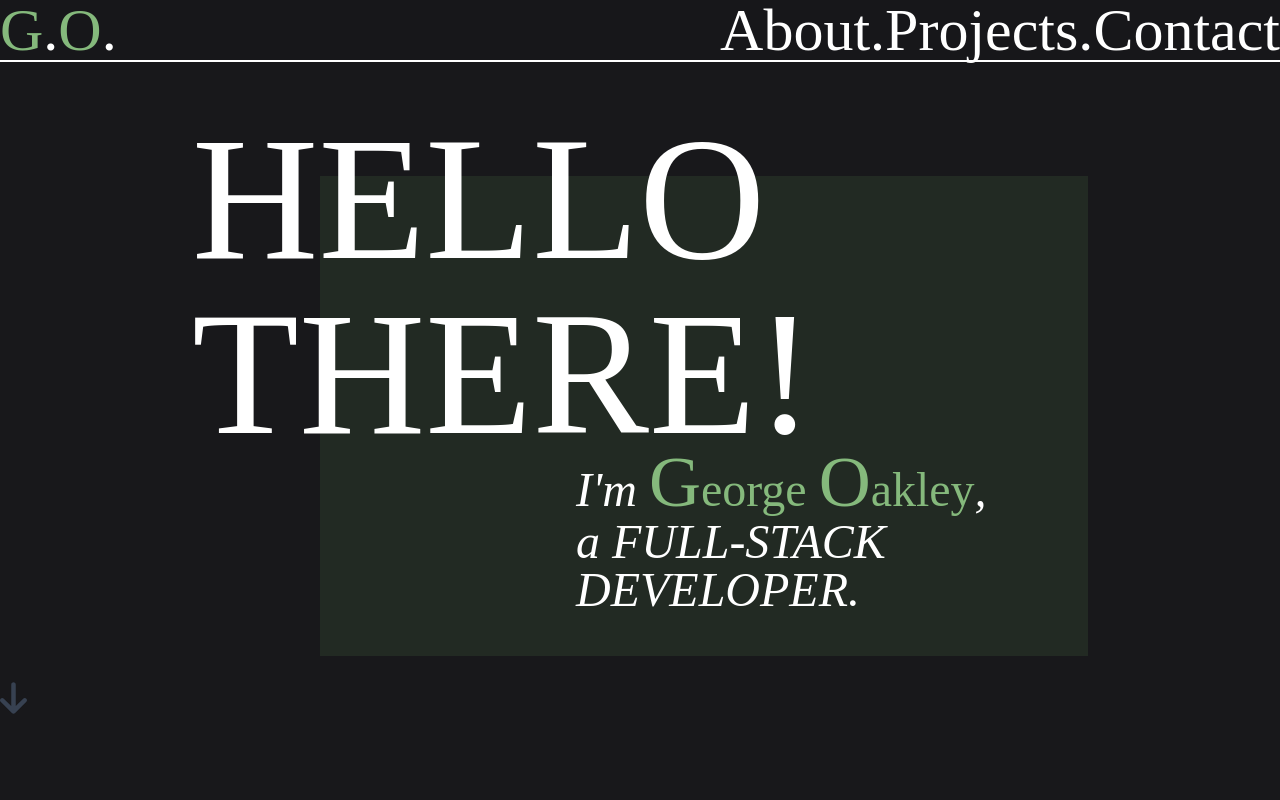
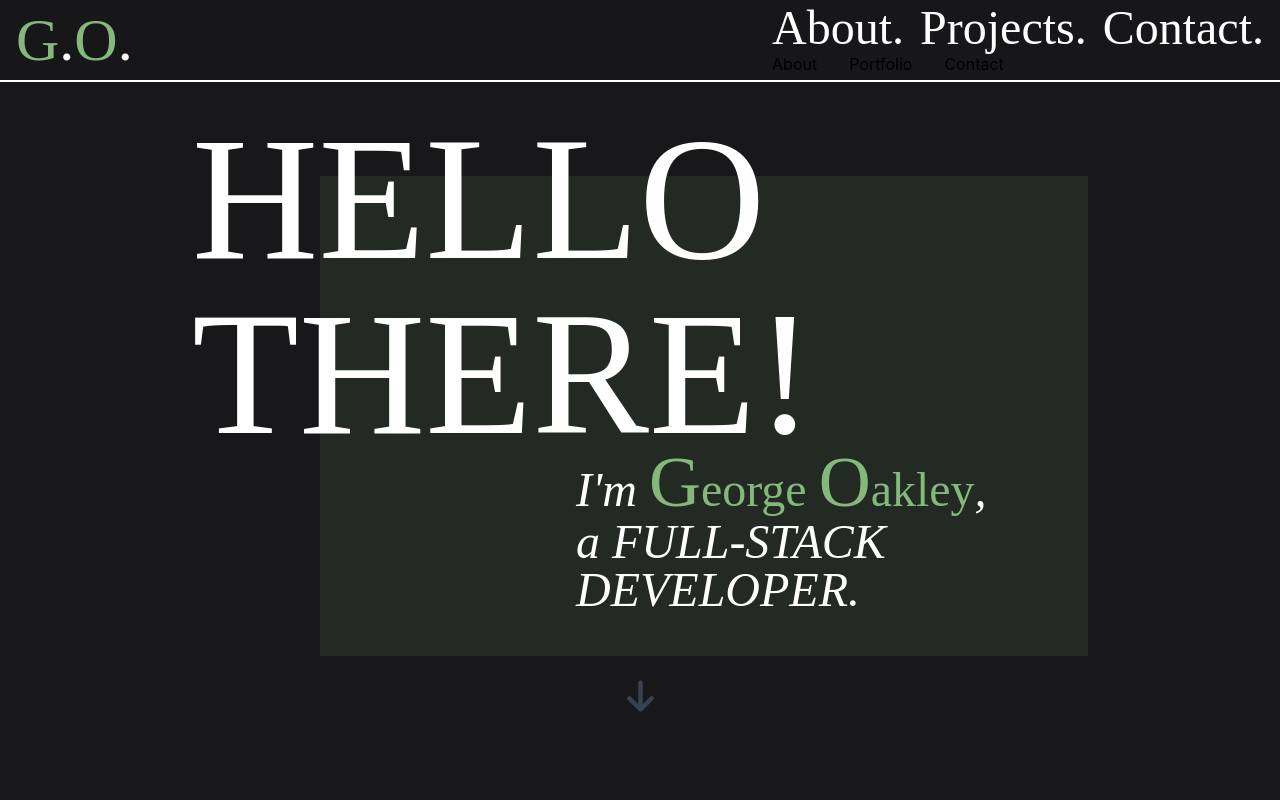
Before and after one commit to Georgeoak03/portfolioV2, a React (Create React App) app in the folder portfolio/: page / in a window 1280 px wide. Shown: the top 800 px of the page. Built offline with nearby package versions, Linux system fonts and the light colour scheme.

Commit message:
added mobile menu

```diff
--- a/portfolio/src/App.css
+++ b/portfolio/src/App.css
@@ -1,38 +1,38 @@
-.App {
-  text-align: center;
-}
+/*.App {*/
+/*  text-align: center;*/
+/*}*/
 
-.App-logo {
-  height: 40vmin;
-  pointer-events: none;
-}
+/*.App-logo {*/
+/*  height: 40vmin;*/
+/*  pointer-events: none;*/
+/*}*/
 
-@media (prefers-reduced-motion: no-preference) {
-  .App-logo {
-    animation: App-logo-spin infinite 20s linear;
-  }
-}
+/*@media (prefers-reduced-motion: no-preference) {*/
+/*  .App-logo {*/
+/*    animation: App-logo-spin infinite 20s linear;*/
+/*  }*/
+/*}*/
 
-.App-header {
-  background-color: #282c34;
-  min-height: 100vh;
-  display: flex;
-  flex-direction: column;
-  align-items: center;
-  justify-content: center;
-  font-size: calc(10px + 2vmin);
-  color: white;
-}
+/*.App-header {*/
+/*  background-color: #282c34;*/
+/*  min-height: 100vh;*/
+/*  display: flex;*/
+/*  flex-direction: column;*/
+/*  align-items: center;*/
+/*  justify-content: center;*/
+/*  font-size: calc(10px + 2vmin);*/
+/*  color: white;*/
+/*}*/
 
-.App-link {
-  color: #61dafb;
-}
+/*.App-link {*/
+/*  color: #61dafb;*/
+/*}*/
 
-@keyframes App-logo-spin {
-  from {
-    transform: rotate(0deg);
-  }
-  to {
-    transform: rotate(360deg);
-  }
-}
+/*@keyframes App-logo-spin {*/
+/*  from {*/
+/*    transform: rotate(0deg);*/
+/*  }*/
+/*  to {*/
+/*    transform: rotate(360deg);*/
+/*  }*/
+/*}*/
--- a/portfolio/src/components/Navbar.js
+++ b/portfolio/src/components/Navbar.js
@@ -1,16 +1,80 @@
 import React from "react";
+import {FontAwesomeIcon} from "@fortawesome/react-fontawesome";
+import {useState} from "react";
+
 
 export default function Navbar() {
+    const [isNavOpen, setIsNavOpen] = useState(false);
+
     return (
         <section id="navbar">
-            <nav id="navbar" className="fixed w-full z-20 top-0 border-b-2 border-white bg-zinc-900 bg-opacity-95 flex flex-wrap items-center justify-between mx-auto">
+            <div className="fixed w-full z-20 top-0 border-b-2 border-white bg-zinc-900 bg-opacity-95 flex flex-wrap items-center justify-between mx-auto p-1 px-4">
                 <a href="#splash" className="font-['Great_Sailor'] text-[#85B97C] text-6xl">G<span className="text-white">.</span>O<span className="text-white">.</span></a>
-                <div className="hidden w-full md:block md:w-auto " id="navbar-default">
-                    <a href="#about-me" className="font-['Great_Sailor'] text-white text-6xl collapse md:visible hover:text-[#85B97C]">About.</a>
-                    <a href="#projects" className="font-['Great_Sailor'] text-white text-6xl collapse md:visible hover:text-[#85B97C]">Projects.</a>
-                    <a href="#contact" className="font-['Great_Sailor'] text-white text-6xl collapse md:visible hover:text-[#85B97C]">Contact</a>
-                </div>
-            </nav>
+                <nav>
+                    <section className="MOBILE-MENU flex lg:hidden">
+                        <div className="absolute top-0 right-0 px-8 py-8" onClick={() => setIsNavOpen((prev) => !prev)}>
+                            <FontAwesomeIcon icon="fa-solid fa-bars" className="md:collapse text-gray-700 hover:text-white text-4xl transition ease-in-out duration-1000 transform"/>
+                        </div>
+                        <div className={isNavOpen ? "showMenuNav" : "hideMenuNav"}>
+                            <div className="CROSS-ICON absolute top-0 right-0 px-8 py-8" onClick={() => setIsNavOpen(false)}>
+                                <svg className="h-8 w-8 text-gray-600"
+                                    viewBox="0 0 24 24"
+                                    fill="none"
+                                    stroke="currentColor"
+                                    strokeWidth="2"
+                                    strokeLinecap="round"
+                                    strokeLinejoin="round">
+                                    <line x1="18" y1="6" x2="6" y2="18" />
+                                    <line x1="6" y1="6" x2="18" y2="18" />
+                                </svg>
+                            </div>
+                            <ul className="NAVIGATION-MOBILE-OPEN flex flex-col items-center justify-between min-h-[250px]">
+                                <li className="border-b border-gray-400 my-8 uppercase">
+                                    <a href="/about">About</a>
+                                </li>
+                                <li className="border-b border-gray-400 my-8 uppercase">
+                                    <a href="/portfolio">Portfolio</a>
+                                </li>
+                                <li className="border-b border-gray-400 my-8 uppercase">
+                                    <a href="/contact">Contact</a>
+                                </li>
+                            </ul>
+                        </div>
+                    </section>
+                    <div className="hidden w-full md:block md:w-auto space-x-4" id="navbar-default">
+                        <a href="#about-me" className="font-['Great_Sailor'] text-white text-6xl md:text-5xl collapse md:visible hover:text-[#85B97C]">About.</a>
+                        <a href="#projects" className="font-['Great_Sailor'] text-white text-6xl md:text-5xl collapse md:visible hover:text-[#85B97C]">Projects.</a>
+                        <a href="#contact" className="font-['Great_Sailor'] text-white text-6xl md:text-5xl collapse md:visible hover:text-[#85B97C]">Contact.</a>
+                    </div>
+
+                    <ul className="DESKTOP-MENU hidden space-x-8 lg:flex">
+                        <li>
+                            <a href="/about">About</a>
+                        </li>
+                        <li>
+                            <a href="/portfolio">Portfolio</a>
+                        </li>
+                        <li>
+                            <a href="/contact">Contact</a>
+                        </li>
+                    </ul>
+                </nav>
+            </div>
+            <style>{`.hideMenuNav {display: none;}
+                      .showMenuNav {
+                        display: block;
+                        position: absolute;
+                        width: 100%;
+                        height: 100vh;
+                        top: 0;
+                        left: 0;
+                        background: white;
+                        z-index: 10;
+                        display: flex;
+                        flex-direction: column;
+                        justify-content: space-evenly;
+                        align-items: center;}`}
+            </style>
         </section>
     )
 }
--- a/portfolio/src/components/Splash.js
+++ b/portfolio/src/components/Splash.js
@@ -14,9 +14,9 @@
                 <div className="flex-wrap-col relative z-10 w-12 md:w-1/2 top-36 left-[20%] md:left-[45%] md:top-[12%] text-left">
                     <p className="text-5xl text-white font-['Great_Sailor'] md:text-5xl italic">I'm <span className="text-[#85B97C] not-italic"><span className="text-6xl md:text-7xl">G</span>eorge <span className="text-6xl md:text-7xl">O</span>akley</span>,</p><p className="text-5xl md:text-5xl text-white font-['Great_Sailor'] italic"><span className="whitespace-nowrap">a FULL</span>-STACK</p> <p className="text-5xl md:text-5xl text-white font-['Great_Sailor'] italic">DEVELOPER.</p>
                 </div>
-                <div className="z-10 w-auto text-gray-700 hover:text-white text-4xl flex-wrap-col relative top-40 md:top-[20%] transition ease-in-out duration-1000 hover:inline-flex transform">
+                <div className="z-10 w-auto flex relative justify-center top-40 md:top-[20%]">
                     <a href="#about-me">
-                        <FontAwesomeIcon icon="fa-solid fa-arrow-down" />
+                        <FontAwesomeIcon icon="fa-solid fa-arrow-down" className="text-gray-700 hover:text-white text-4xl transition ease-in-out duration-1000 transform"/>
                     </a>
                 </div>
             </div>
--- a/portfolio/src/index.js
+++ b/portfolio/src/index.js
@@ -2,11 +2,11 @@
 import ReactDOM from 'react-dom/client';
 import './index.css';
 import { library } from '@fortawesome/fontawesome-svg-core'
-import { faArrowDown } from '@fortawesome/free-solid-svg-icons'
+import { faArrowDown, faBars } from '@fortawesome/free-solid-svg-icons'
 import App from './App';
 import reportWebVitals from './reportWebVitals';
 
-library.add(faArrowDown)
+library.add(faArrowDown, faBars)
 
 const root = ReactDOM.createRoot(document.getElementById('root'));
 root.render(
```
